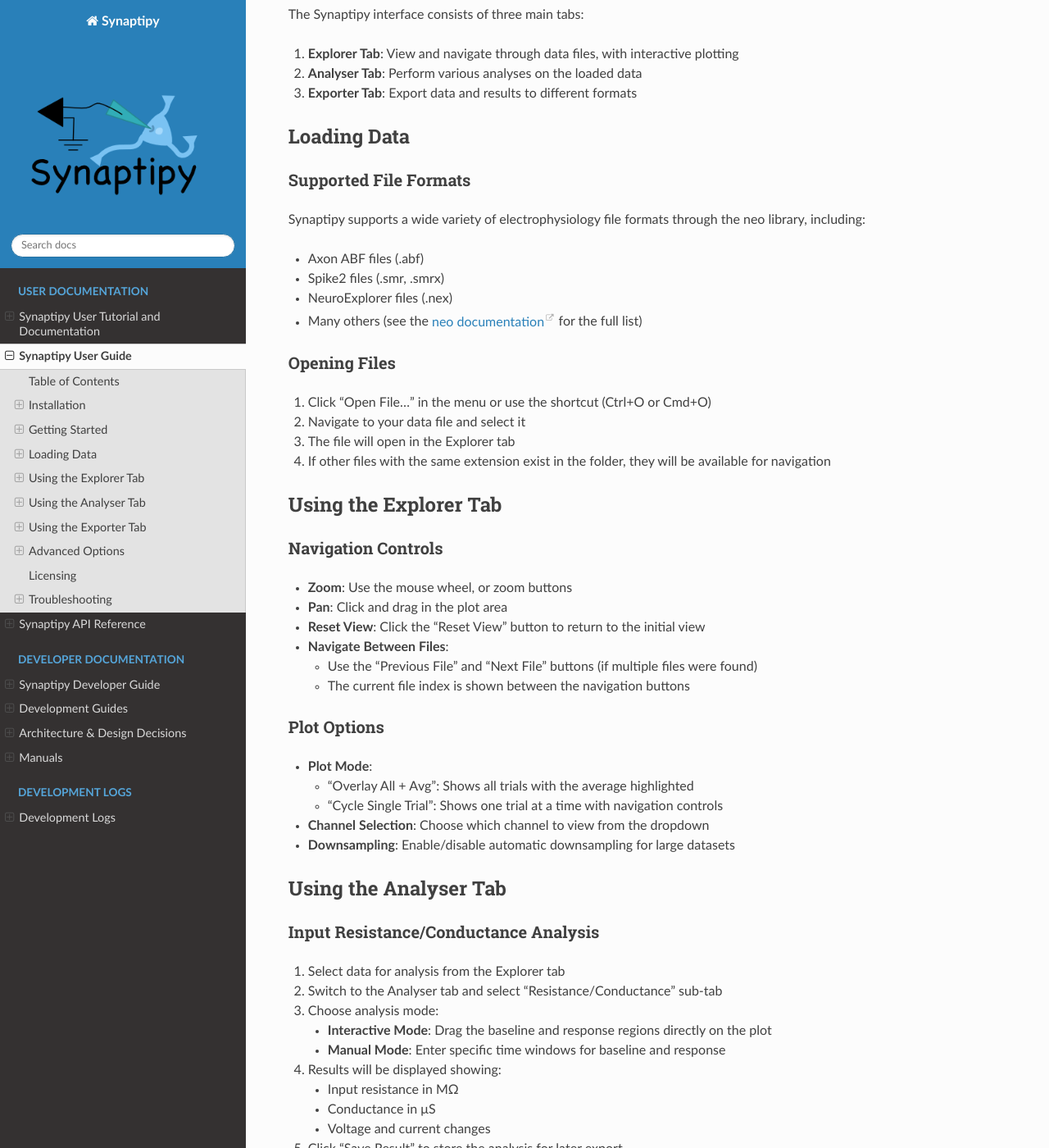
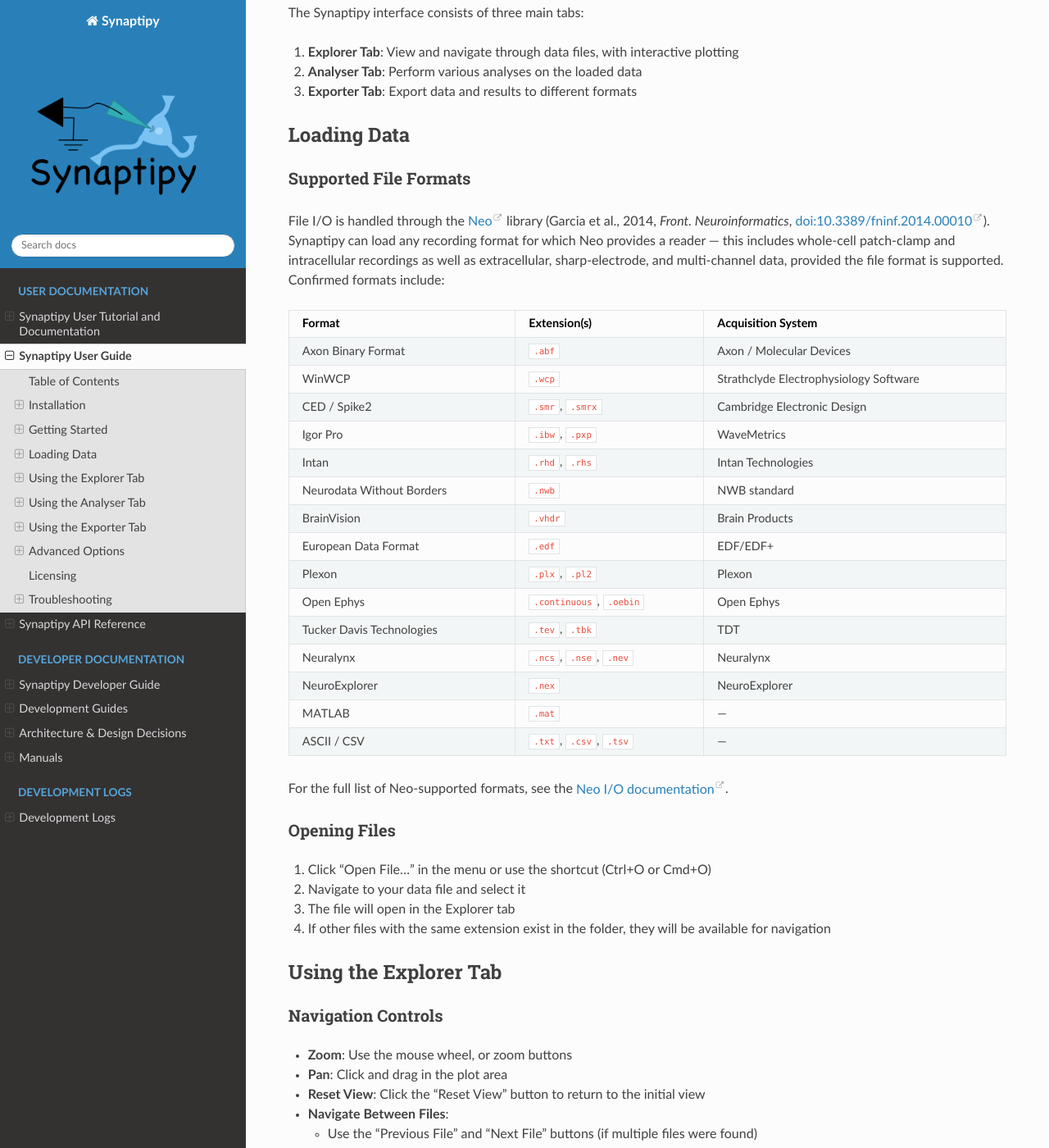
Before and after one commit to anzalks/synaptipy, a Sphinx documentation site: the page built from docs/user_guide.md, in a window 1280 px wide and 1400 px high, scrolled down 2077 px. Shown: the whole window at 82% size. Built offline with Sphinx 7.4.7 and the Read the Docs theme 3.1.0, drawn with Linux system fonts in a browser that asks for light colours; some of the changed text lies outside the part shown.

Commit message:
docs: library citations, scope clarification, Neo reference across all public docs

```diff
--- a/docs/user_guide.md
+++ b/docs/user_guide.md
@@ -35,12 +35,11 @@
 
 - Python 3.10 or higher
 - Dependencies are automatically installed during package installation:
-  - PySide6 (Qt bindings for Python)
-  - pyqtgraph (plotting library)
-  - neo (data loading library)
-  - numpy, scipy (numerical processing)
-  - pynwb (NWB export functionality)
-  - Other utility libraries
+  - [PySide6](https://doc.qt.io/qtforpython/) — Qt6 bindings for Python (GUI framework)
+  - [PyQtGraph](https://www.pyqtgraph.org) — OpenGL-accelerated plotting library
+  - [Neo](https://neo.readthedocs.io) — electrophysiology file I/O (Garcia et al., 2014, *Front. Neuroinformatics* [doi:10.3389/fninf.2014.00010](https://doi.org/10.3389/fninf.2014.00010))
+  - [NumPy](https://numpy.org) / [SciPy](https://scipy.org) — numerical computation and signal processing
+  - [PyNWB](https://pynwb.readthedocs.io) — NWB data export (Rubel et al., 2022, *eLife* [doi:10.7554/eLife.78362](https://doi.org/10.7554/eLife.78362))
 
 ### Standard Installation
 
@@ -94,12 +93,32 @@
 
 ### Supported File Formats
 
-Synaptipy supports a wide variety of electrophysiology file formats through the neo library, including:
+File I/O is handled through the [Neo](https://neo.readthedocs.io) library
+(Garcia et al., 2014, *Front. Neuroinformatics*, [doi:10.3389/fninf.2014.00010](https://doi.org/10.3389/fninf.2014.00010)).
+Synaptipy can load any recording format for which Neo provides a reader — this includes
+whole-cell patch-clamp and intracellular recordings as well as extracellular, sharp-electrode,
+and multi-channel data, provided the file format is supported. Confirmed formats include:
 
-- Axon ABF files (.abf)
-- Spike2 files (.smr, .smrx)
-- NeuroExplorer files (.nex)
-- Many others (see the [neo documentation](https://neo.readthedocs.io/en/latest/iolist.html) for the full list)
+| Format | Extension(s) | Acquisition System |
+|---|---|---|
+| Axon Binary Format | `.abf` | Axon / Molecular Devices |
+| WinWCP | `.wcp` | Strathclyde Electrophysiology Software |
+| CED / Spike2 | `.smr`, `.smrx` | Cambridge Electronic Design |
+| Igor Pro | `.ibw`, `.pxp` | WaveMetrics |
+| Intan | `.rhd`, `.rhs` | Intan Technologies |
+| Neurodata Without Borders | `.nwb` | NWB standard |
+| BrainVision | `.vhdr` | Brain Products |
+| European Data Format | `.edf` | EDF/EDF+ |
+| Plexon | `.plx`, `.pl2` | Plexon |
+| Open Ephys | `.continuous`, `.oebin` | Open Ephys |
+| Tucker Davis Technologies | `.tev`, `.tbk` | TDT |
+| Neuralynx | `.ncs`, `.nse`, `.nev` | Neuralynx |
+| NeuroExplorer | `.nex` | NeuroExplorer |
+| MATLAB | `.mat` | — |
+| ASCII / CSV | `.txt`, `.csv`, `.tsv` | — |
+
+For the full list of Neo-supported formats, see the
+[Neo I/O documentation](https://neo.readthedocs.io/en/latest/iolist.html).
 
 ### Opening Files
 
```
Also changed, not shown: README.md (+14 -1 lines), docs/api_reference.md (+5 -0 lines), docs/index.rst (+13 -7 lines), docs/tutorial/index.md (+8 -6 lines).
